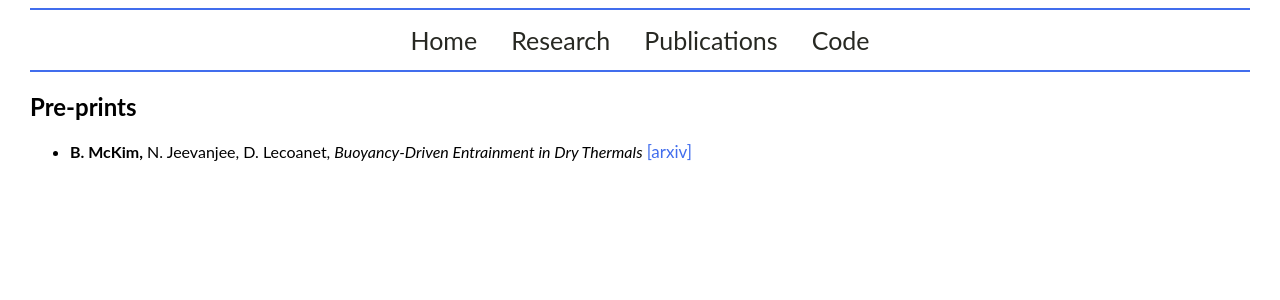
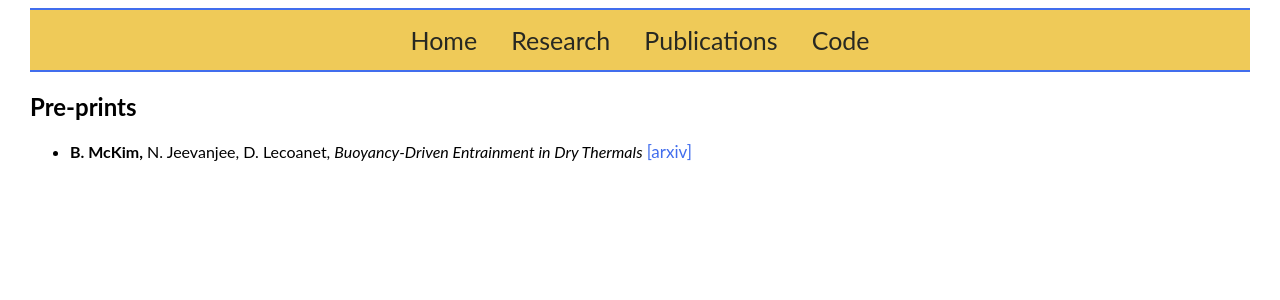
Before and after one commit to mckimb/mckimb.github.io, a Jekyll site: the page built from papers/index.html, in a window 1280 px wide. Shown: the top 300 px of the page. Built offline with Jekyll 4.4.1, drawn with Linux system fonts in a browser that asks for light colours.

Commit message:
Update main.css

```diff
--- a/css/main.css
+++ b/css/main.css
@@ -107,6 +107,7 @@ nav ul li, footer ul li {
 .topnav {
     \\ border:2px solid #272822;
     border:2px solid #416ded;
+    background-color: #EFCA58;
     border-width:2px 0;
     list-style:none;
     margin:0;
```
